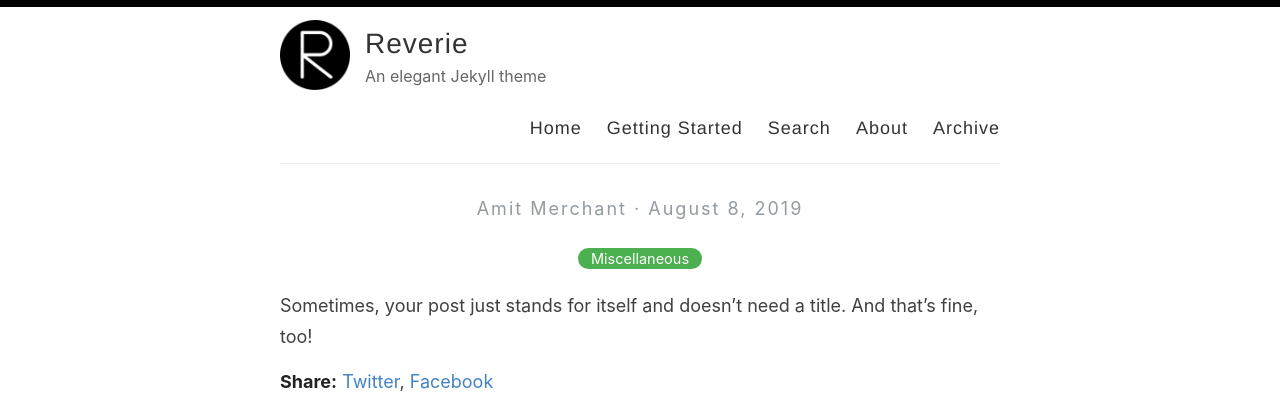
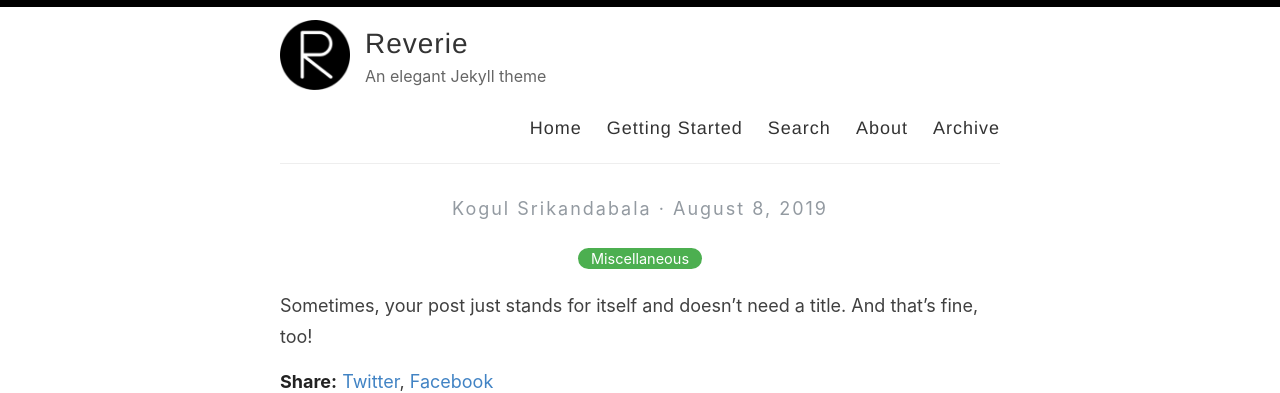
Before and after one commit to Skogul1997/Skogul1997.github.io, a Jekyll site: the page built from _posts/2019-08-08-no-title-posts.md, in a window 1280 px wide. Shown: the top 393 px of the page. Built offline with Jekyll 4.4.1, drawn with Linux system fonts in a browser that asks for light colours.

Commit message:
Update _config.yml

```diff
--- a/_config.yml
+++ b/_config.yml
@@ -6,7 +6,7 @@
 name: Reverie
 
 # Name of the author
-author: Amit Merchant
+author: Kogul Srikandabala
 
 # Short bio or description (displayed in the header)
 description: An elegant Jekyll theme
```
